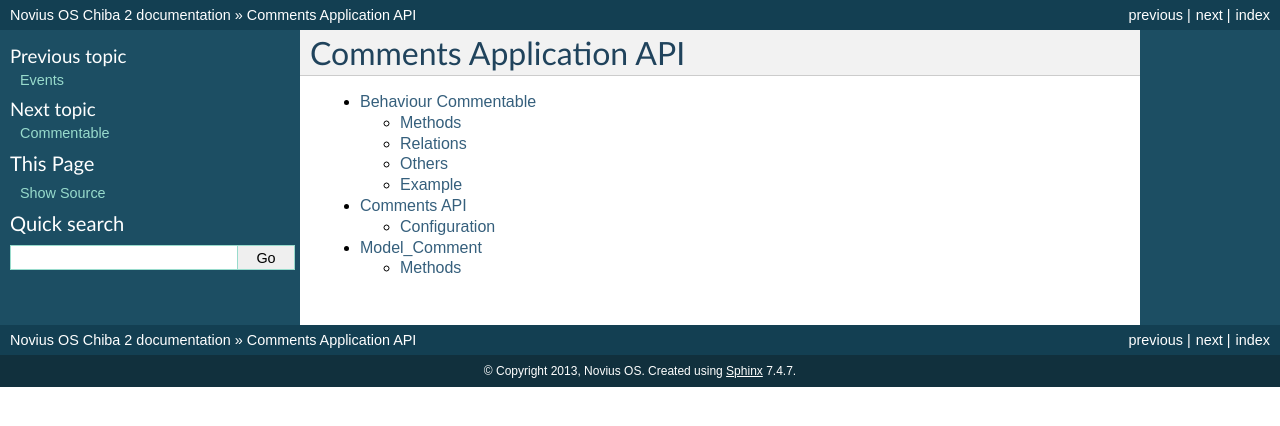
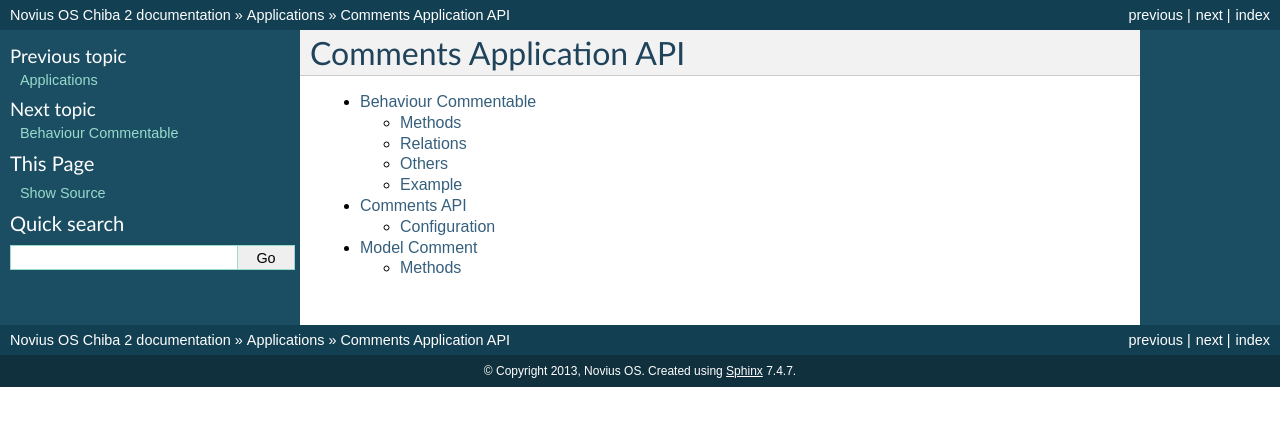
Before and after one commit to vrcAlbert/documentation-api, a Sphinx documentation site: the page built from source/applications/noviusos_comments/index.rst, in a window 1280 px wide. Shown: the top 426 px of the page. Built offline with Sphinx 7.4.7, drawn with Linux system fonts in a browser that asks for light colours.

Commit message:
Move comments in applications directory

```diff
--- a/source/comments/behaviours/commentable.rst
+++ b/source/applications/noviusos_comments/behaviours/commentable.rst
@@ -1,7 +1,7 @@
-.. _comments/behaviours/commentable:
+.. _applications/noviusos_comments/behaviours/commentable:
 
-Commentable
-###########
+Behaviour Commentable
+#####################
 
 .. php:namespace:: Nos\Comments
 
--- a/source/comments/index.rst
+++ b/source/applications/noviusos_comments/index.rst
@@ -4,6 +4,6 @@ Comments Application API
 .. toctree::
 	:maxdepth: 2
 
-	Behaviour Commentable <behaviours/commentable>
+	behaviours/commentable
 	classes/api
 	models/model_comment
--- a/source/comments/models/model_comment.rst
+++ b/source/applications/noviusos_comments/models/model_comment.rst
@@ -1,4 +1,4 @@
-Model_Comment
+Model Comment
 #############
 
 .. php:namespace:: Nos\Comments
--- a/source/index.rst
+++ b/source/index.rst
@@ -20,6 +20,6 @@ Summary
 
 	php/index
 	javascript/index
-	comments/index
+	applications/index
 
 .. todolist::
```
Also changed, not shown: source/applications/index.rst (added, +7 -0 lines), source/applications/noviusos_comments/classes/api.rst (renamed from source/comments/classes/api.rst).
